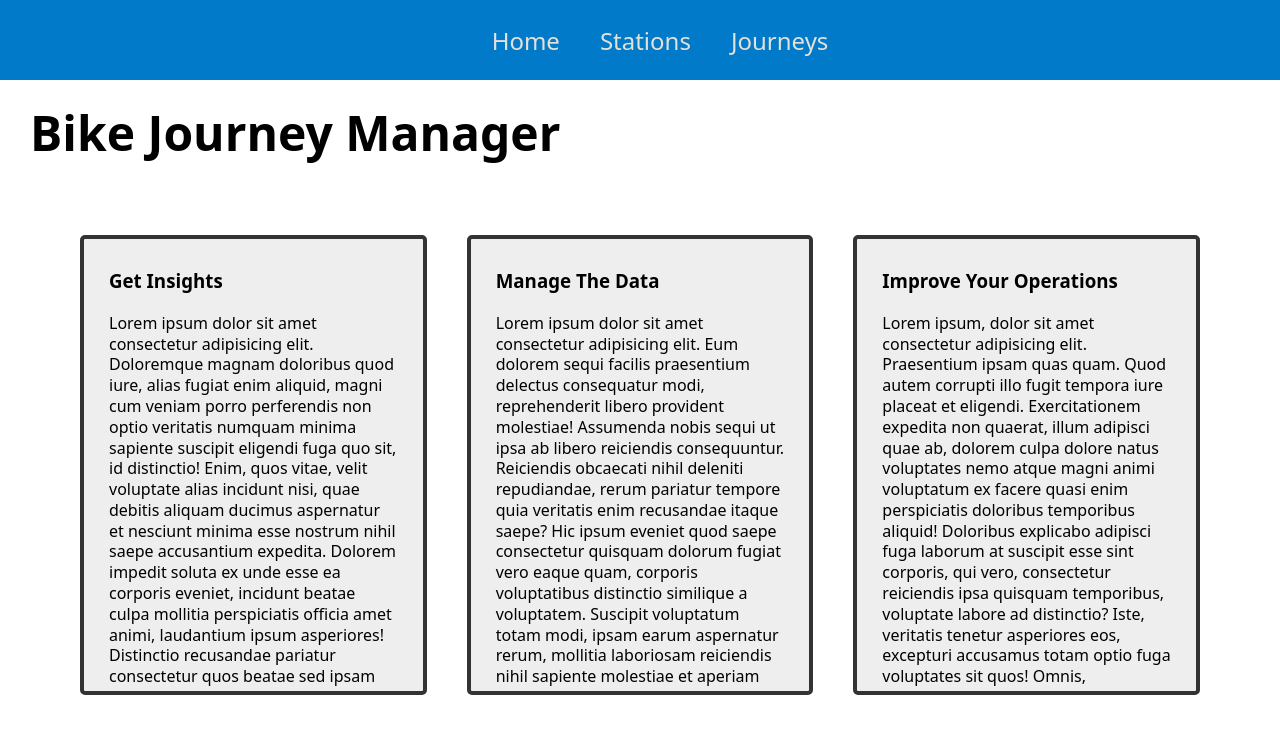
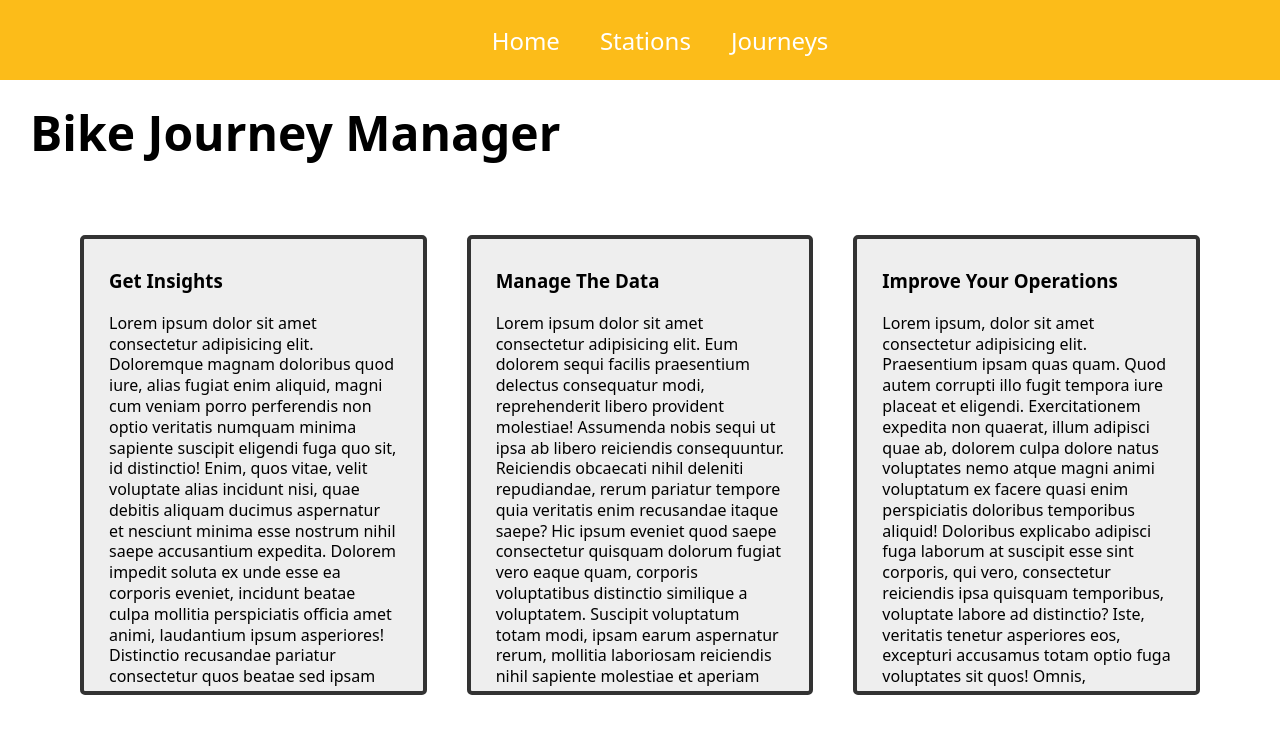
Before and after one commit to turunenv/helsinki-city-bike-app, a React (Vite) app in the folder frontend/: page / in a window 1280 px wide. Shown: the top 734 px of the page. Built offline with nearby package versions, Linux system fonts and the light colour scheme.

Commit message:
change header color

```diff
--- a/frontend/src/styles/main.css
+++ b/frontend/src/styles/main.css
@@ -27,8 +27,8 @@ body, ul {
 /* NAVIGATION */
 .main-header {
   height: 10vh;
-  background-color: rgb(0, 122, 201);
-  color: rgb(51, 51, 51);
+  /* background-color: rgb(0, 122, 201); */
+  background-color: #fcbc19;
   display: flex;
   align-items: center;
   justify-content: center;
@@ -42,7 +42,7 @@ body, ul {
 
 .main-nav a {
   text-decoration: none;
-  color: #e3e1da;
+  color: #fff;
 }
 
 .main-nav > ul {
```
